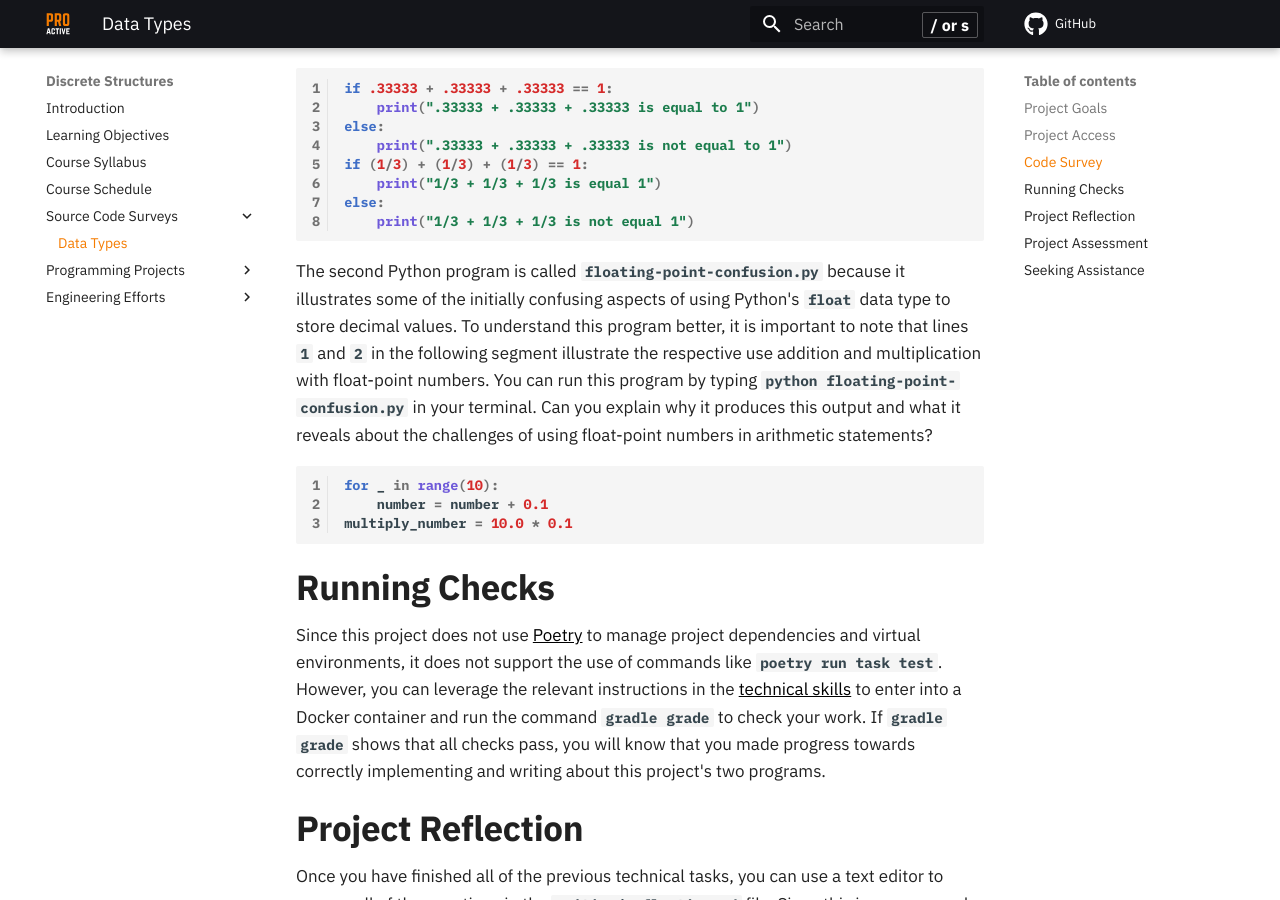
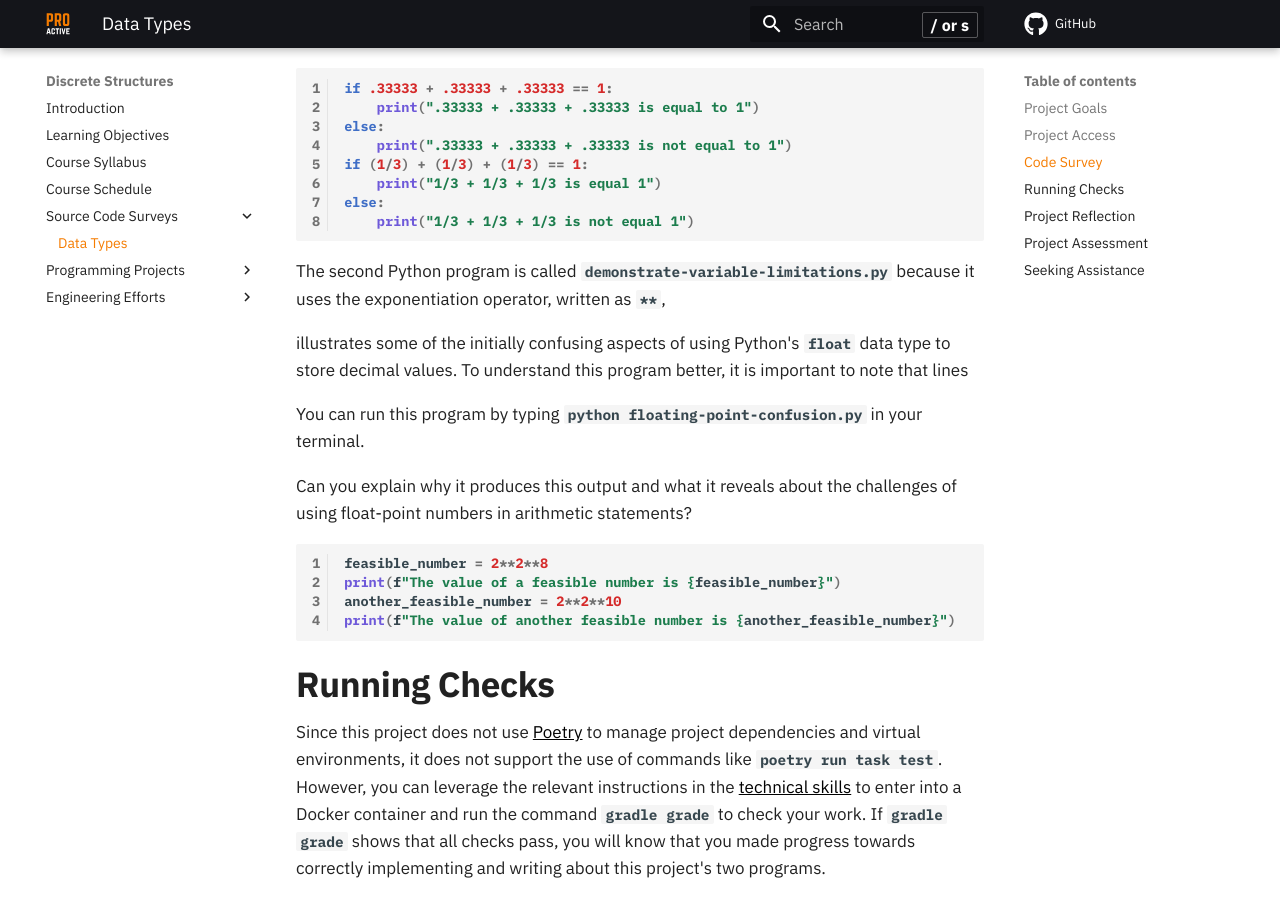
Before and after one commit to ProactiveProgrammers/www.proactiveprogrammers.com, an MkDocs documentation site: the page built from docs/discrete-structures/source-code-surveys/data-types.md, in a window 1280 px wide and 900 px high, scrolled down 984 px. Built offline with MkDocs 1.6.1 and Material for MkDocs 9.7.7, drawn with Linux system fonts in a browser that asks for light colours; comment, search, counter and statistics services are not loaded.

Commit message:
feat: Start working on the second example in data-types.

````diff
--- a/docs/discrete-structures/source-code-surveys/data-types.md
+++ b/docs/discrete-structures/source-code-surveys/data-types.md
@@ -50,19 +50,25 @@ else:
     print("1/3 + 1/3 + 1/3 is not equal 1")
 ```
 
-The second Python program is called `floating-point-confusion.py` because it
+The second Python program is called `demonstrate-variable-limitations.py`
+because it uses the exponentiation operator, written as `**`,
+
 illustrates some of the initially confusing aspects of using Python's `float`
 data type to store decimal values. To understand this program better, it is
-important to note that lines `1` and `2` in the following segment illustrate the
-respective use addition and multiplication with float-point numbers. You can run
+important to note that lines
+
+
+You can run
 this program by typing `python floating-point-confusion.py` in your terminal.
+
 Can you explain why it produces this output and what it reveals about the
 challenges of using float-point numbers in arithmetic statements?
 
 ```python linenums="1"
-for _ in range(10):
-    number = number + 0.1
-multiply_number = 10.0 * 0.1
+feasible_number = 2**2**8
+print(f"The value of a feasible number is {feasible_number}")
+another_feasible_number = 2**2**10
+print(f"The value of another feasible number is {another_feasible_number}")
 ```
 
 ## Running Checks
````
